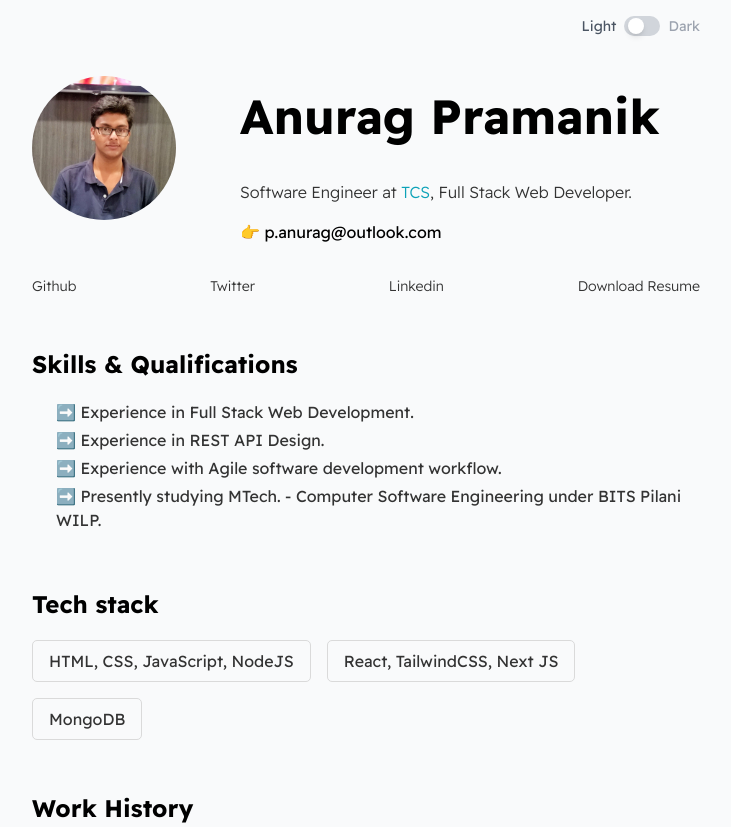
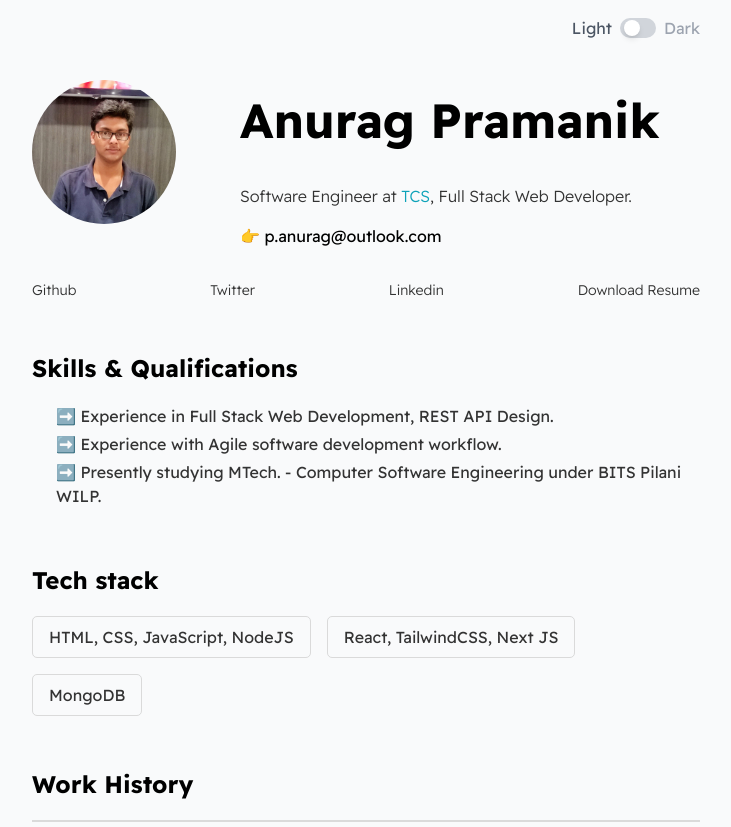
Before and after one commit to apicgg/digital-resume, a website built with Vite: page index.html in a window 1280 px wide. Shown: the top 827 px of the page, without its empty margins (274-1005 px from the left). Built offline with nearby package versions, Linux system fonts and the light colour scheme.

Commit message:
Add: skills

```diff
--- a/index.html
+++ b/index.html
@@ -17,7 +17,7 @@
     <main class="max-w-[700px] mx-auto p-4">
       <!-- Theme Switch -->
       <div class="flex justify-end items-center space-x-2">
-        <span class="text-sm text-gray-600">Light</span>
+        <span class="text-base text-gray-600">Light</span>
         <div>
           <input type="checkbox" id="toggle" class="hidden" />
           <label for="toggle" class="cursor-pointer">
@@ -28,7 +28,7 @@
             </div>
           </label>
         </div>
-        <span class="text-sm text-gray-400">Dark</span>
+        <span class="text-base text-gray-400">Dark</span>
       </div>
 
       <!-- Intro -->
@@ -105,12 +105,7 @@
           <li
             class="pb-1 text-secondaryTextColorLight dark:text-secondaryTextColorDark"
           >
-            ➡️ Experience in Full Stack Web Development.
-          </li>
-          <li
-            class="pb-1 text-secondaryTextColorLight dark:text-secondaryTextColorDark"
-          >
-            ➡️ Experience in REST API Design.
+            ➡️ Experience in Full Stack Web Development, REST API Design.
           </li>
           <li
             class="pb-1 text-secondaryTextColorLight dark:text-secondaryTextColorDark"
```
